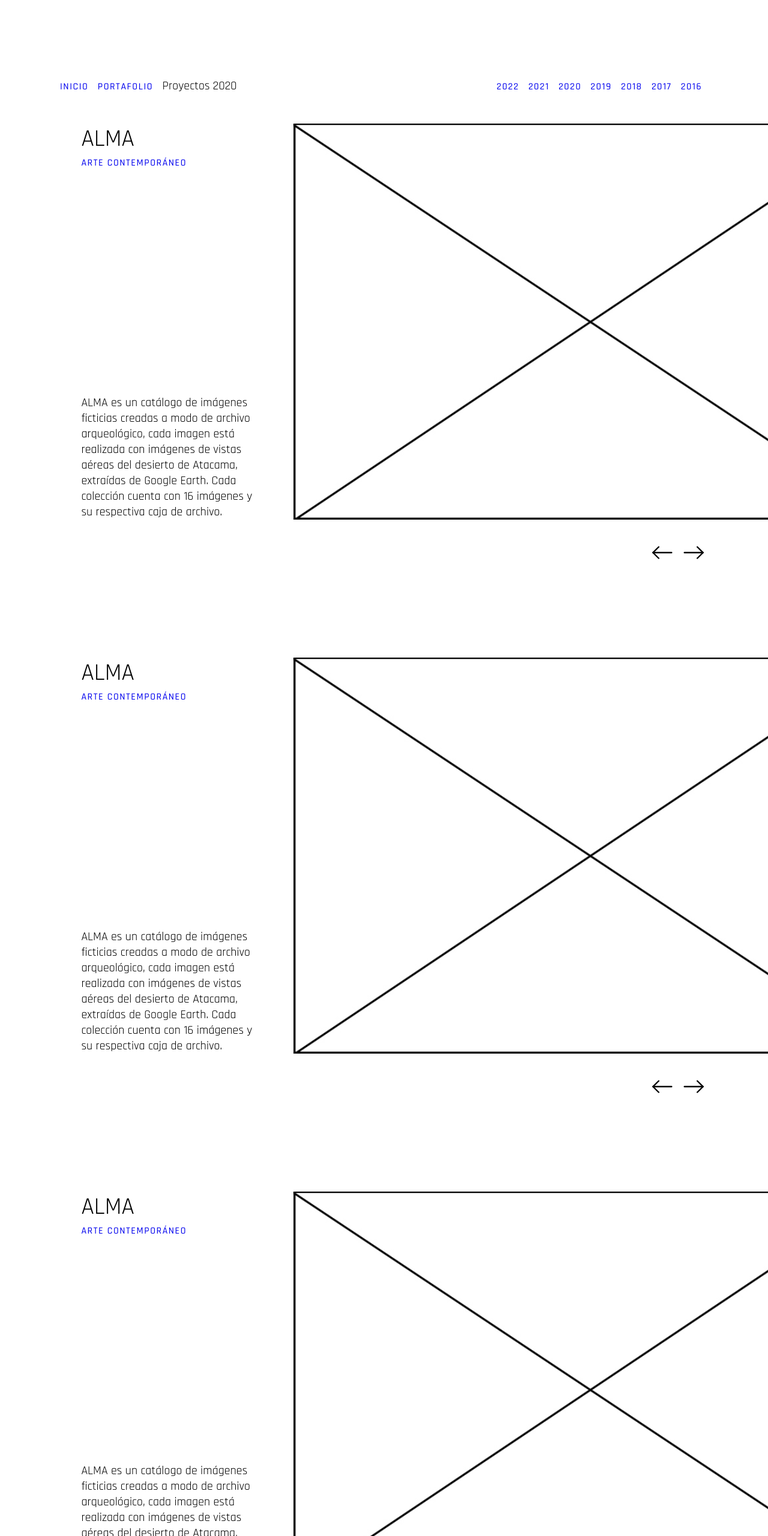
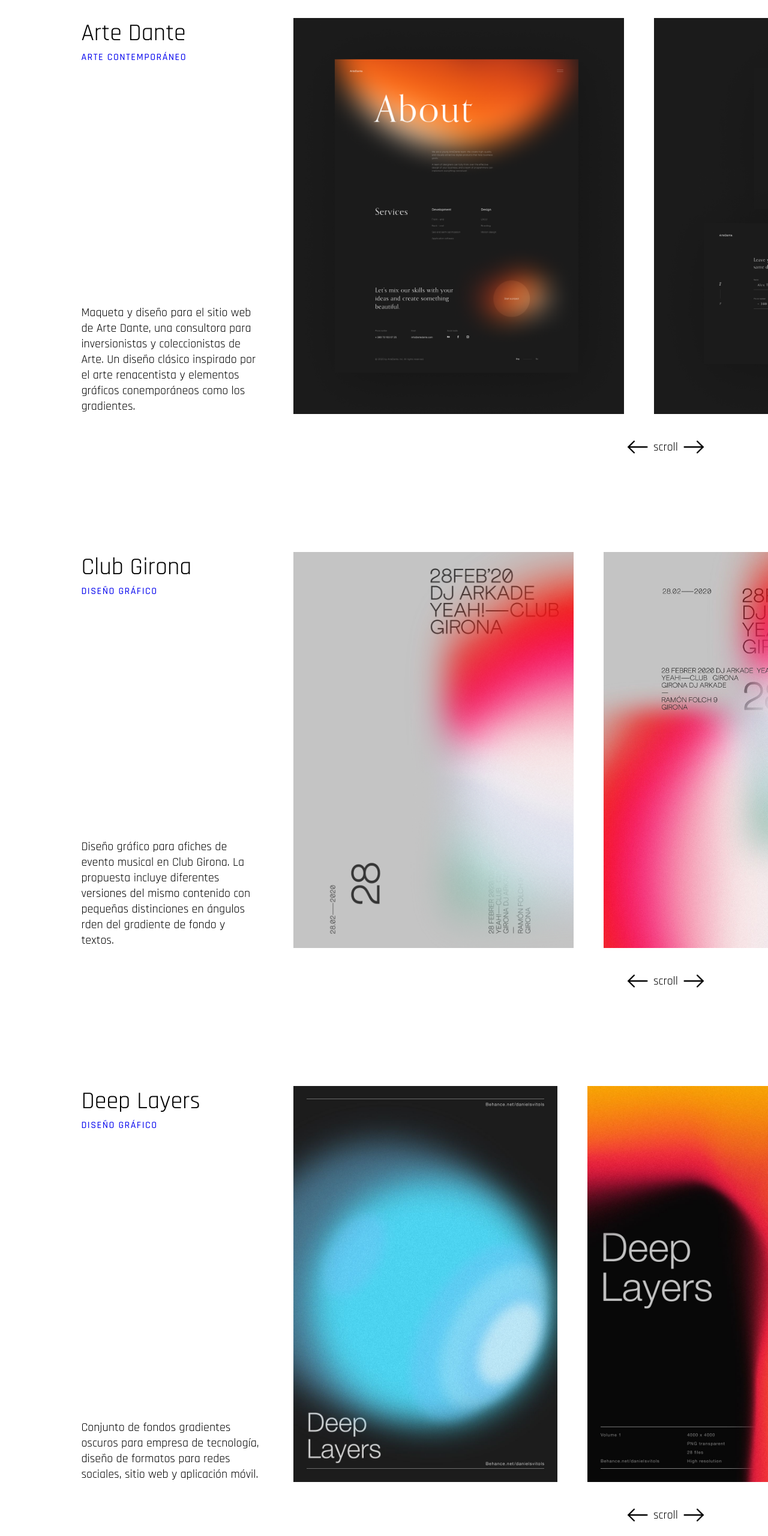
Before and after one commit to constthiers/proyecto-coderhouse, a website: page pages/portafolio.html in a window 1280 px wide. Shown: the part 200-2760 px from the top of the page at 60% size. Drawn offline with Linux system fonts and the light colour scheme.

Commit message:
Edicion de portafolio y acerca de, carga de imagen en Acerca-de

```diff
--- a/components/_acerca-de.scss
+++ b/components/_acerca-de.scss
@@ -1,25 +1,43 @@
+.acerca-de-fondo{
+    background-image: url(../images/Fondo\ Acerca-de.jpg);
+    background-position: center;
+    background-size: cover;
+    background-attachment: fixed;
+}
+
 .acerca-de{
     display: flex;
-    flex-flow: row wrap;
-    justify-content: center;
+    flex-direction: column;
+    align-content: center;
+    align-items: center;
     margin: 20px 100px 20px 100px;
     padding: 40px 150px 40px 150px;
     width: auto;
 
     img{
+        height: 500px;
+        margin-left: 100px;
+        margin-right: 100px;
         margin-bottom: 50px;
         padding-right: 10px;
         padding-bottom: 10px;
         border-radius: 100px 0px 100px 0px ;
-        box-shadow: 1px 1px rgb(0, 0, 0);
+        box-shadow: 1px 1px #fff;
     }
 }
+
 
 .biografia,
 .carrera,
 .exhibiciones{
     @include bioContainer ("yes");
+    width: 800px;
+
+    h6{
+        padding-bottom: 20px;
+    }
 }
+
 
 
 
@@ -29,16 +47,26 @@
         padding: 40px 80px 40px 80px;
     }
 }
+
 @media screen and (max-width: 1023px) {
     .acerca-de{
         padding: 20px;
     }
+
+    .biografia,
+    .carrera,
+    .exhibiciones{
+        @include bioContainer ("yes");
+        width: 100%;
+    }
 }
+
 @media screen and (max-width: 768px) {
     .acerca-de{
         margin: 40px;
     }
 }
+
 @media screen and (max-width: 480px) {
     .acerca-de{
         margin: 0px;
--- a/components/_global.scss
+++ b/components/_global.scss
@@ -200,12 +200,14 @@ footer a:hover{
 /* Estilo acerca-de.html --> en _acerca-de.html*/
 @mixin bioContainer ($shadow){
     border-radius: 20px;
-    background-color: rgba(255, 210, 210, 0.334);
+    backdrop-filter: blur(80px);
     display: flex;
     flex-direction: column;
     align-items: right;
     padding: 30px 20px;
     margin: 20px 20px;
+    height: fit-content;
+    color: white;
 
 
     @if ($shadow == "yes") {
--- a/components/_portafolio.scss
+++ b/components/_portafolio.scss
@@ -1,21 +1,9 @@
 
 
 .portafolio{
-    margin: 200px 0px 20px 100px;
+    margin: 50px 0px 20px 100px;
     @extend .estilo-enlaces;
     font-size: 20px;
-
-    &__nav{
-        display: flex;
-        flex-flow: row wrap;
-        justify-content: space-between;
-        margin-right: 100px;
-
-        li{
-            display: inline;
-            padding-right: 10px;
-        }
-    }
 
     &__content{
         display: flex;
@@ -62,6 +50,7 @@
             display: flex;
             flex-direction: row;
             justify-content: end;
+            align-items: center;
             width: 100%;
             padding-top: 30px;
             margin-right: 100px;
--- a/pages/portafolio.html
+++ b/pages/portafolio.html
@@ -52,95 +52,81 @@
 
     <main class="portafolio">
 
-        <div class="portafolio__nav">
-
-                <ul class="breadcrumb">
-                    <li><a href="#">Inicio</a></li>
-                    <li><a href="#">Portafolio</a></li>
-                    <li>Proyectos 2020</li>
-                </ul>
-
-                <ul class="tag">
-                    <li><a href="#">2022</a></li>
-                    <li><a href="#">2021</a></li>
-                    <li><a href="#">2020</a></li>
-                    <li><a href="#">2019</a></li>
-                    <li><a href="#">2018</a></li>
-                    <li><a href="#">2017</a></li>
-                    <li><a href="#">2016</a></li>
-                </ul>
-        </div>
-
        <section class="portafolio__content">
                 <section class="portafolio__content--ficha">
-                        <h3>ALMA</h3>
+                        <h3>Arte Dante</h3>
                         <h6><a href="#">Arte contemporáneo</a></h6>
-                        <p>ALMA es un catálogo de imágenes ficticias creadas a modo de archivo arqueológico,
-                            cada imagen está realizada con imágenes de vistas aéreas del desierto de Atacama,
-                            extraídas de Google Earth. Cada colección cuenta con 16 imágenes y su respectiva
-                            caja de archivo.</p>
+                        <p>Maqueta y diseño para el sitio web de Arte Dante, una consultora para
+                            inversionistas y coleccionistas de Arte. Un diseño clásico inspirado
+                            por el arte renacentista y elementos gráficos conemporáneos como los gradientes.
+                        </p>
                 </section>
 
                 <section class="portafolio__content--slider">
-                        <img class="obra1" src="../images/fake-img.jpg" alt="prueba1">
-                        <img class="obra1" src="../images/fake-img.jpg" alt="prueba2">
-                        <img class="obra1" src="../images/fake-img.jpg" alt="prueba3">
+                        <img class="obra1" src="../images/ArteDante.png" alt="Propuesta visual gradiente">
+                        <img class="obra1" src="../images/ArteDante (1).png" alt="Propuesta visual gradiente">
+                        <img class="obra1" src="../images/ArteDante (2).png" alt="Propuesta visual gradiente">
+                        <img class="obra1" src="../images/ArteDante (3).png" alt="Propuesta visual gradiente">
+                        <img class="obra1" src="../images/ArteDante (4).png" alt="Propuesta visual gradiente">
                 </section>
 
                 <div class="portafolio__content--arrows">
                     <img src="../images/arrow-left-svgrepo-com.svg" alt="previous" width="50px">
+                    <span>scroll</span>
                     <img src="../images/arrow-right-svgrepo-com.svg" alt="next" width="50px">
                 </div>
         </section>
 
         <section class="portafolio__content">
             <section class="portafolio__content--ficha">
-                    <h3>ALMA</h3>
-                    <h6><a href="#">Arte contemporáneo</a></h6>
-                    <p>ALMA es un catálogo de imágenes ficticias creadas a modo de archivo arqueológico,
-                        cada imagen está realizada con imágenes de vistas aéreas del desierto de Atacama,
-                        extraídas de Google Earth. Cada colección cuenta con 16 imágenes y su respectiva
-                        caja de archivo.</p>
+                    <h3>Club Girona</h3>
+                    <h6><a href="#">Diseño gráfico</a></h6>
+                    <p>Diseño gráfico para afiches de evento musical en Club Girona. La propuesta incluye
+                        diferentes versiones del mismo contenido con pequeñas distinciones en ángulos
+                        rden del gradiente de fondo y textos.</p>
             </section>
 
             <section class="portafolio__content--slider">
-                    <img class="obra1" src="../images/fake-img.jpg" alt="prueba1">
-                    <img class="obra1" src="../images/fake-img.jpg" alt="prueba2">
-                    <img class="obra1" src="../images/fake-img.jpg" alt="prueba3">
+                    <img class="obra2" src="../images/Poster projects collection.png" alt="Poster evento gradiente">
+                    <img class="obra2" src="../images/Poster projects collection.jpeg" alt="Poster evento gradiente">
+                    <img class="obra2" src="../images/Poster projects collection (1).jpeg" alt="Poster evento gradiente">
+                    <img class="obra2" src="../images/Poster projects collection (2).jpeg" alt="Poster evento gradiente">
             </section>
 
             <div class="portafolio__content--arrows">
                 <img src="../images/arrow-left-svgrepo-com.svg" alt="previous" width="50px">
+                <span>scroll</span>
                 <img src="../images/arrow-right-svgrepo-com.svg" alt="next" width="50px">
             </div>
     </section>
 
     <section class="portafolio__content">
         <section class="portafolio__content--ficha">
-                <h3>ALMA</h3>
-                <h6><a href="#">Arte contemporáneo</a></h6>
-                <p>ALMA es un catálogo de imágenes ficticias creadas a modo de archivo arqueológico,
-                    cada imagen está realizada con imágenes de vistas aéreas del desierto de Atacama,
-                    extraídas de Google Earth. Cada colección cuenta con 16 imágenes y su respectiva
-                    caja de archivo.</p>
+                <h3>Deep Layers</h3>
+                <h6><a href="#">Diseño Gráfico</a></h6>
+                <p>Conjunto de fondos gradientes oscuros para empresa de tecnología, diseño de formatos
+                    para redes sociales, sitio web y aplicación móvil.</p>
         </section>
 
         <section class="portafolio__content--slider">
-                <img class="obra1" src="../images/fake-img.jpg" alt="prueba1">
-                <img class="obra1" src="../images/fake-img.jpg" alt="prueba2">
-                <img class="obra1" src="../images/fake-img.jpg" alt="prueba3">
+                <img class="obra3" src="../images/Deep Layers 1.jpeg" alt="Propuesta fondos para rss">
+                <img class="obra3" src="../images/Deep Layers 2.jpeg" alt="Propuesta fondos para rrss">
+                <img class="obra3" src="../images/Deep Layers 3.png" alt="Propuesta fondos para rrss">
+                <img class="obra3" src="../images/Deep Layers 4.png" alt="Propuesta fondos para rrss">
+                <img class="obra3" src="../images/Deep Layers 5.jpeg" alt="Propuesta fondos para rrss">
         </section>
 
         <div class="portafolio__content--arrows">
             <img src="../images/arrow-left-svgrepo-com.svg" alt="previous" width="50px">
+            <span>scroll</span>
             <img src="../images/arrow-right-svgrepo-com.svg" alt="next" width="50px">
         </div>
 </section>
 
 <section class="portafolio__content">
     <section class="portafolio__content--ficha">
-            <h3>ALMA</h3>
-            <h6><a href="#">Arte contemporáneo</a></h6>
+            <h3>Piezas líquidas</h3>
+            <h6><a href="#">Arte digital</a></h6>
             <p>ALMA es un catálogo de imágenes ficticias creadas a modo de archivo arqueológico,
                 cada imagen está realizada con imágenes de vistas aéreas del desierto de Atacama,
                 extraídas de Google Earth. Cada colección cuenta con 16 imágenes y su respectiva
@@ -148,13 +134,15 @@
     </section>
 
     <section class="portafolio__content--slider">
-            <img class="obra1" src="../images/fake-img.jpg" alt="prueba1">
-            <img class="obra1" src="../images/fake-img.jpg" alt="prueba2">
-            <img class="obra1" src="../images/fake-img.jpg" alt="prueba3">
+            <img class="obra1" src="../images/Objetos Líquidos 1.jpeg" alt="Diseño y render piezas gráficas">
+            <img class="obra1" src="../images/Objetos Líquidos 2.jpeg" alt="Diseño y render piezas gráficas">
+            <img class="obra1" src="../images/Objetos Líquidos 3.jpeg" alt="Diseño y render piezas gráficas">
+            <img class="obra1" src="../images/Objetos Líquidos 4.jpeg" alt="Diseño y render piezas gráficas">
     </section>
 
     <div class="portafolio__content--arrows">
         <img src="../images/arrow-left-svgrepo-com.svg" alt="previous" width="50px">
+        <span>scroll</span>
         <img src="../images/arrow-right-svgrepo-com.svg" alt="next" width="50px">
     </div>
 </section>
```
Also changed, not shown: pages/acerca-de.html (+3 -5 lines), css/style.css, 1 other file.
